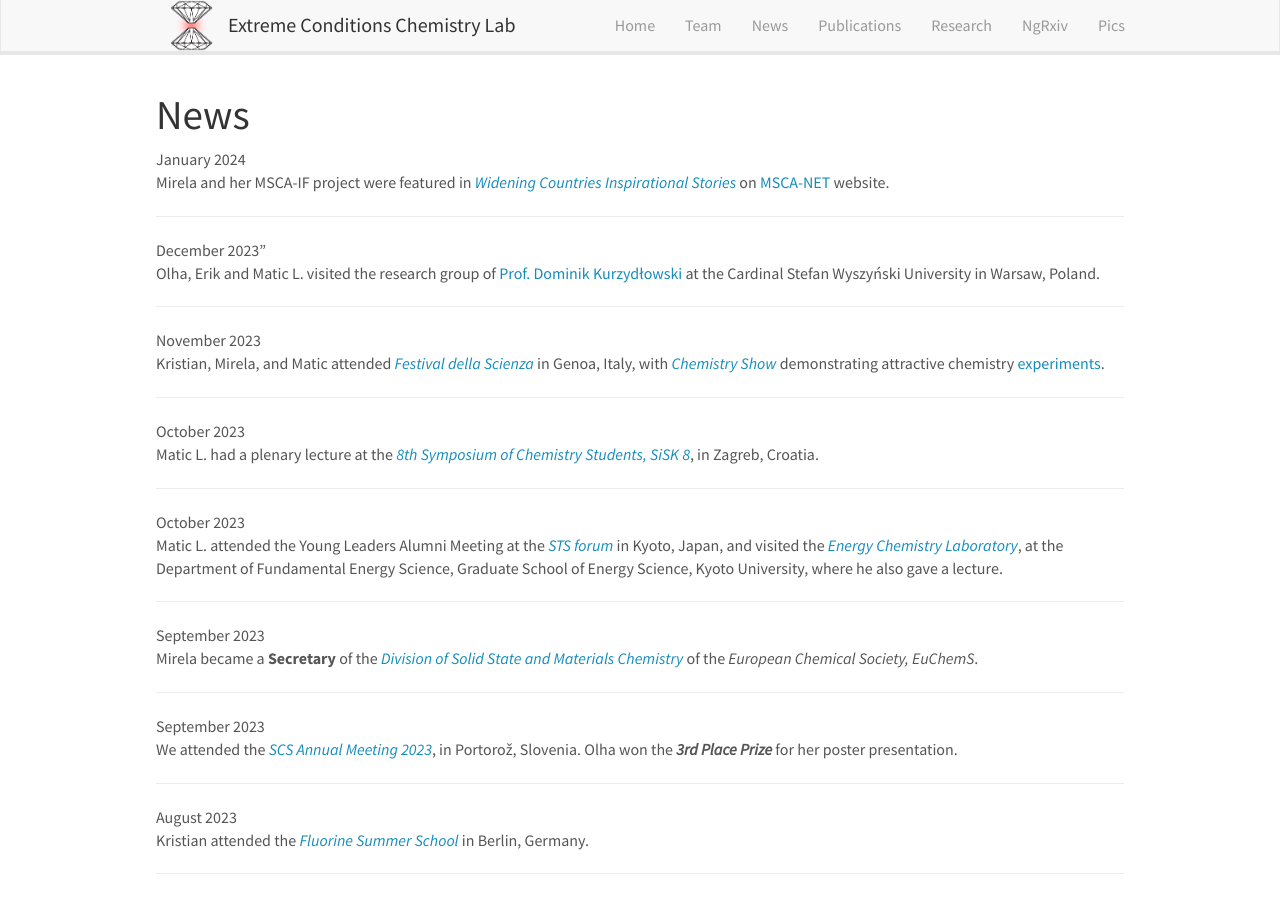
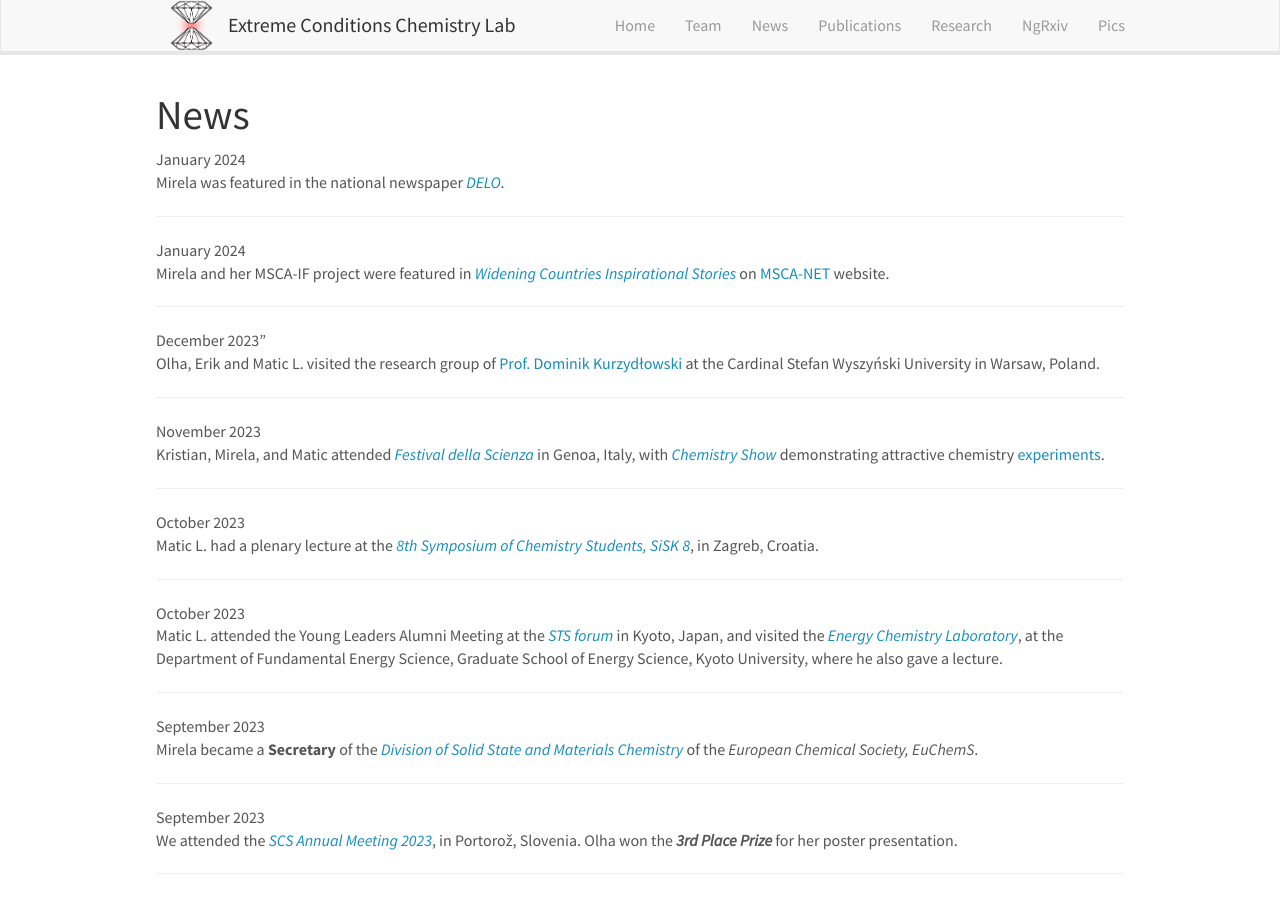
Before and after one commit to eccl-jsi/eccl-jsi.github.io, a Jekyll site: the page built from _pages/allnews.md, in a window 1280 px wide and 900 px high. Built offline with Jekyll 4.4.1, drawn with Linux system fonts in a browser that asks for light colours; nearby versions of some CDN libraries.

Commit message:
Update news.yml

```diff
--- a/_data/news.yml
+++ b/_data/news.yml
@@ -1,3 +1,6 @@
+- date: January 2024
+  headline: "Mirela was featured in the national newspaper <i><a href='https://www.delo.si/novice/znanoteh/gojenje-kristalov-in-ustvarjanje-novih-materialov/'>DELO</a></i>."
+
 - date: January 2024
   headline: "Mirela and her MSCA-IF project were featured in <i><a href='https://msca-net.eu/wp-content/uploads/2023/12/Widening-countries-inspirational-stories_IF_Slovenia_QMatCh.pdf'>Widening Countries Inspirational Stories</a></i> on <a href='https://msca-net.eu/widening-countries-inspirational-stories/'>MSCA-NET</a> website."
 
```
